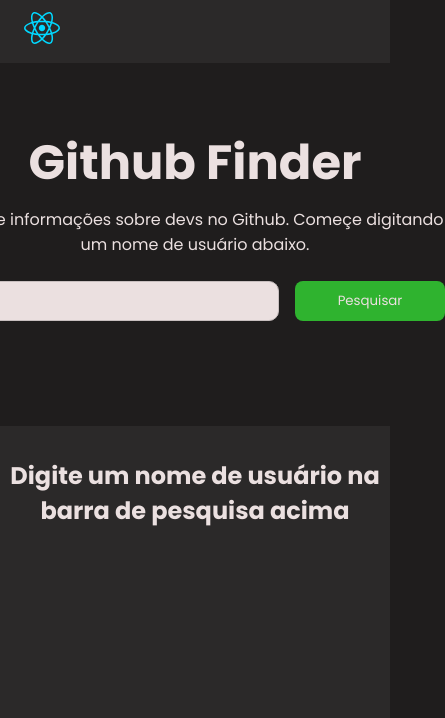
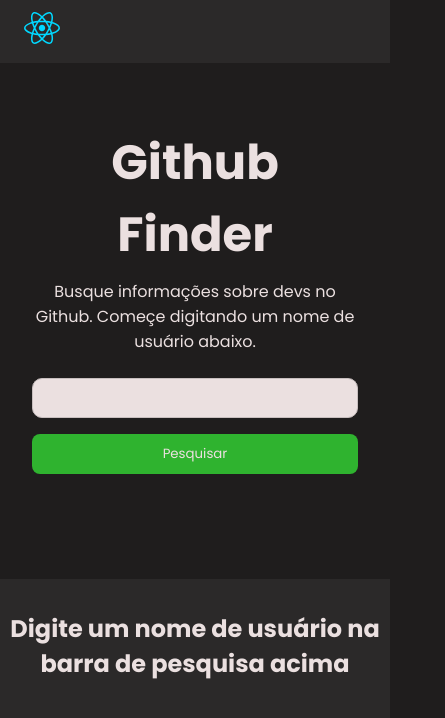
Before and after one commit to IanGabriel12/github-finder, a React (Vite) app: page / in a window 390 px wide. Shown: the top 718 px of the page, 445 px wide, since content can reach past the window. Built offline with nearby package versions, Linux system fonts and the light colour scheme.

Commit message:
feat: improving responsivity

```diff
--- a/src/components/RepoCard/styles.css
+++ b/src/components/RepoCard/styles.css
@@ -44,3 +44,20 @@
     border-radius: 50%;
     margin-bottom: 0.5rem;
 }
+
+@media screen and (max-width: 450px){
+    .repo-card-info img {
+        width: 30px;
+        height: 30px;
+    }
+
+    .repo-card-info span {
+        display: inline-block;
+        width: 70px;
+        text-align: center;
+    }
+
+    .repo-card-info {
+        width: 80px;
+    }
+}
--- a/src/components/RepoList/styles.css
+++ b/src/components/RepoList/styles.css
@@ -25,3 +25,12 @@
   width: 80px;
   height: 80px;
 }
+
+
+
+@media screen and (max-width: 450px){
+  .repo-list {
+    padding: 0.5rem 1rem;
+    gap: 0.5rem;
+  }
+}
--- a/src/pages/Home/styles.css
+++ b/src/pages/Home/styles.css
@@ -22,6 +22,7 @@
   & h1 {
     font-size: 3rem;
     margin: 0;
+    text-align: center;
   }
 
   & p {
@@ -324,10 +325,13 @@
 
 @media screen and (max-width: 850px) {
 
+  .body {
+    height: unset;
+    min-height: 100vh;
+  }
   .content {
     grid-template-rows: 300px 600px 200px 200px;
     grid-template-columns: 1fr;
-    overflow: auto;
   }
 
   .user-profile {
@@ -351,3 +355,46 @@
     grid-row: 4 / 5;
   }
 }
+
+@media screen and (max-width: 550px) {
+  .input-wrapper {
+    display: unset;
+    height: unset;
+    flex-direction: column;
+    gap: 1rem;
+    width: 100%;
+  }
+
+  .input-wrapper input {
+    height: 40px;
+    display: block;
+    width: 100%;
+  }
+
+  .input-wrapper button {
+    height: 40px;
+    width: 100%;
+    margin-top: 1rem;
+  }
+
+  .hero {
+    width: 100vw;
+    padding: 4rem 2rem;
+  }
+
+  .hero p {
+    width: 100%;
+  }
+
+  .repo-card-body p {
+    display: none;
+  }
+}
+
+@media screen and (max-width: 450px){
+  .repositories h2, .starred h2 {
+    font-size: 1.1rem;
+  }
+
+
+}
```
Also changed, not shown: 1 other file (tests, documents, lock files or other folders).
